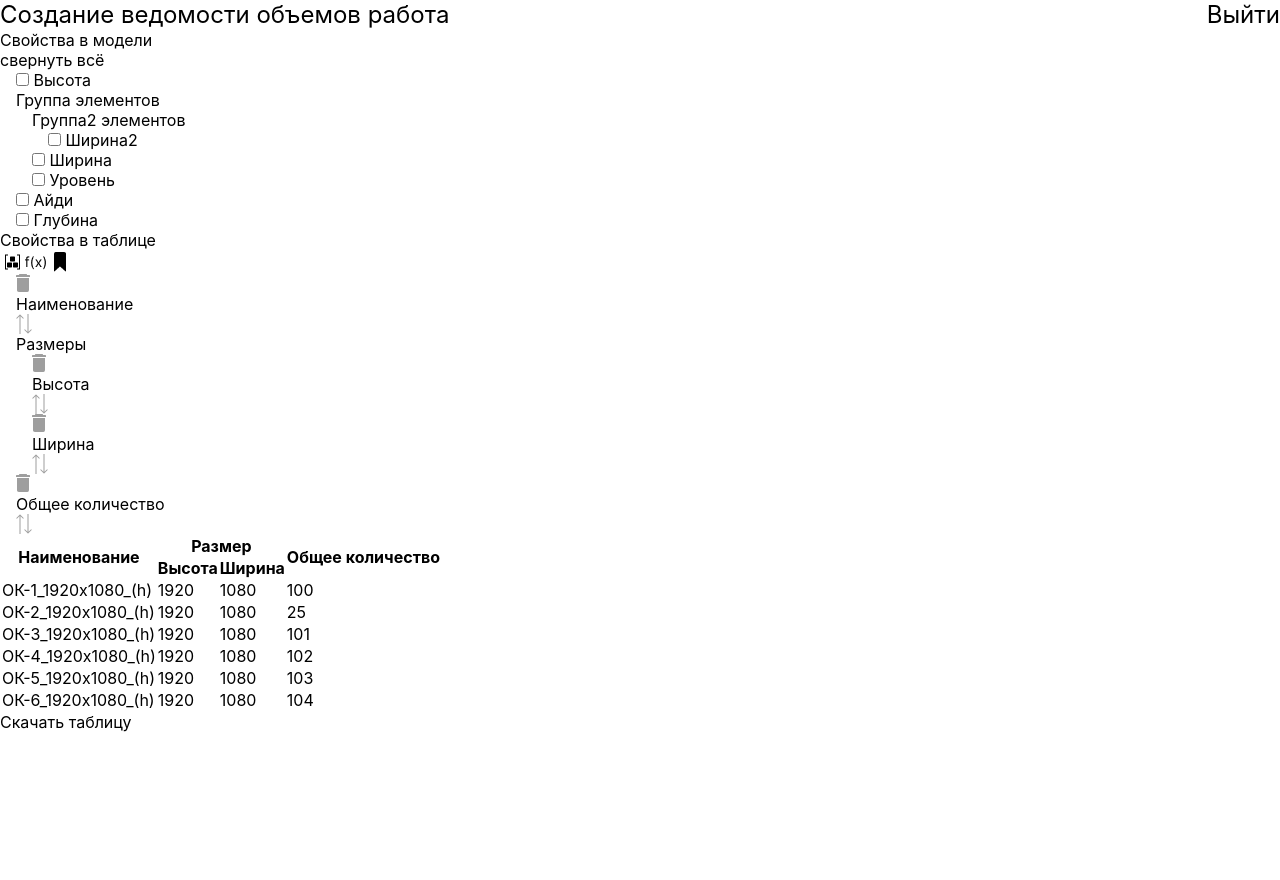
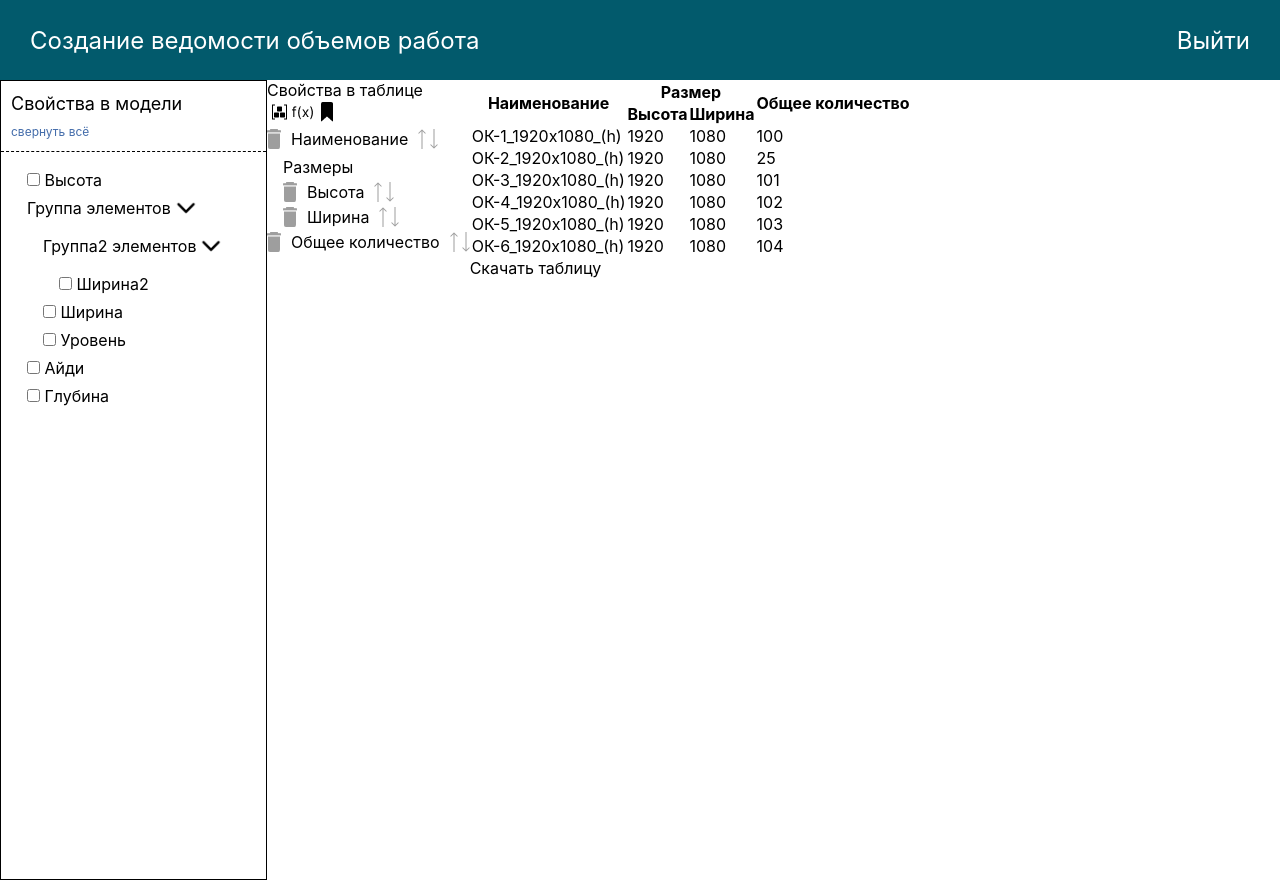
Before and after one commit to nekrulya/vue_tangl, a Vue app: page / in a window 1280 px wide. Before the commit the page ends 800 px from the top, so only its background shows below. Built offline with nearby package versions, Linux system fonts and the light colour scheme.

Commit message:
lets gooo2

```diff
--- a/public/index.html
+++ b/public/index.html
@@ -129,6 +129,7 @@
 
       li {
         margin-left: 1em;
+        margin-top: 8px;
       }
     </style>
   </head>
--- a/src/components/ChoosedItem.vue
+++ b/src/components/ChoosedItem.vue
@@ -17,3 +17,22 @@ export default {
   },
 };
 </script>
+
+<style scoped>
+.choosed__item {
+  display: flex;
+  width: fit-content;
+  margin: 5px 0;
+}
+
+.choosed__item__img {
+  margin-right: 10px;
+}
+
+.arrows {
+  margin-left: 10px;
+  width: 20px;
+  display: flex;
+  justify-content: space-between;
+}
+</style>
--- a/src/components/ChoosedList.vue
+++ b/src/components/ChoosedList.vue
@@ -16,6 +16,8 @@ export default {
     ChoosedGroup,
   },
   props: ["choosedItems"],
-  data() {},
+  data() {
+    return {};
+  },
 };
 </script>
--- a/src/components/Header.vue
+++ b/src/components/Header.vue
@@ -18,10 +18,14 @@ export default {
 
 <style scoped>
 .header {
-  height: 30px;
+  height: 80px;
   width: 100%;
   font-size: 24px;
   display: flex;
   justify-content: space-between;
+  align-items: center;
+  color: #fff;
+  background-color: #025a6c;
+  padding: 0 30px;
 }
 </style>
--- a/src/components/Main.vue
+++ b/src/components/Main.vue
@@ -25,4 +25,12 @@ export default {
 };
 </script>
 
-<style></style>
+<style>
+.main {
+  height: 100%;
+}
+
+.content {
+  display: flex;
+}
+</style>
--- a/src/components/ModelGroup.vue
+++ b/src/components/ModelGroup.vue
@@ -1,16 +1,21 @@
 <template>
   <li v-if="item.isGroup" class="properties__item">
-    <span class="properties__item__text">{{ item.groupText }}</span>
+    <div class="text_angle">
+      <span class="properties__item__text">{{ item.groupText }}</span>
+      <img class="angle" src="../assets/arrow-down.png" alt="open/close" />
+    </div>
     <ul class="properties__list">
       <ModelGroup
         v-for="child in item.children"
         :key="child.id"
         :item="child"
+        :isVisible="isVisible"
       ></ModelGroup>
     </ul>
   </li>
   <ModelPropertiesItem
     v-if="!item.isGroup"
+    v-show="isVisible"
     :item="item.element"
   ></ModelPropertiesItem>
 </template>
@@ -19,9 +24,23 @@
 import ModelPropertiesItem from "./ModelPropertiesItem.vue";
 
 export default {
-  props: ["item"],
+  props: ["item", "isVisible"],
   components: {
     ModelPropertiesItem,
   },
 };
 </script>
+
+<style scoped>
+.angle {
+  height: 30px;
+  position: relative;
+  top: -5px;
+}
+.text_angle {
+  display: flex;
+  justify-content: space-between;
+
+  max-width: fit-content;
+}
+</style>
--- a/src/components/ModelProperties.vue
+++ b/src/components/ModelProperties.vue
@@ -114,3 +114,34 @@ export default {
   },
 };
 </script>
+
+<style scoped>
+.model_properties {
+  min-height: 100vh;
+  min-width: 267px;
+  border: 1px solid black;
+}
+.title_and_hide {
+  padding: 12px 10px;
+}
+.model_properties__title {
+  color: #000;
+  font-size: 18px;
+  font-style: normal;
+  font-weight: 400;
+  line-height: normal;
+}
+.model_properties__hide {
+  color: #436caa;
+  font-size: 12px;
+  font-style: normal;
+  font-weight: 400;
+  line-height: normal;
+  margin-top: 10px;
+}
+
+.properties {
+  border-top: 1px dashed black;
+  padding: 10px;
+}
+</style>
--- a/src/components/PropertiesList.vue
+++ b/src/components/PropertiesList.vue
@@ -4,6 +4,7 @@
       v-for="(item, index) in items"
       :key="index"
       :item="item"
+      :isVisible="isVisible"
     ></ModelGroup>
   </ul>
 </template>
@@ -17,7 +18,7 @@ export default {
   },
   props: ["items"],
   data() {
-    return {};
+    return { isVisible: true };
   },
 };
 </script>
```
Also changed, not shown: src/assets/arrow-down.png (added).
